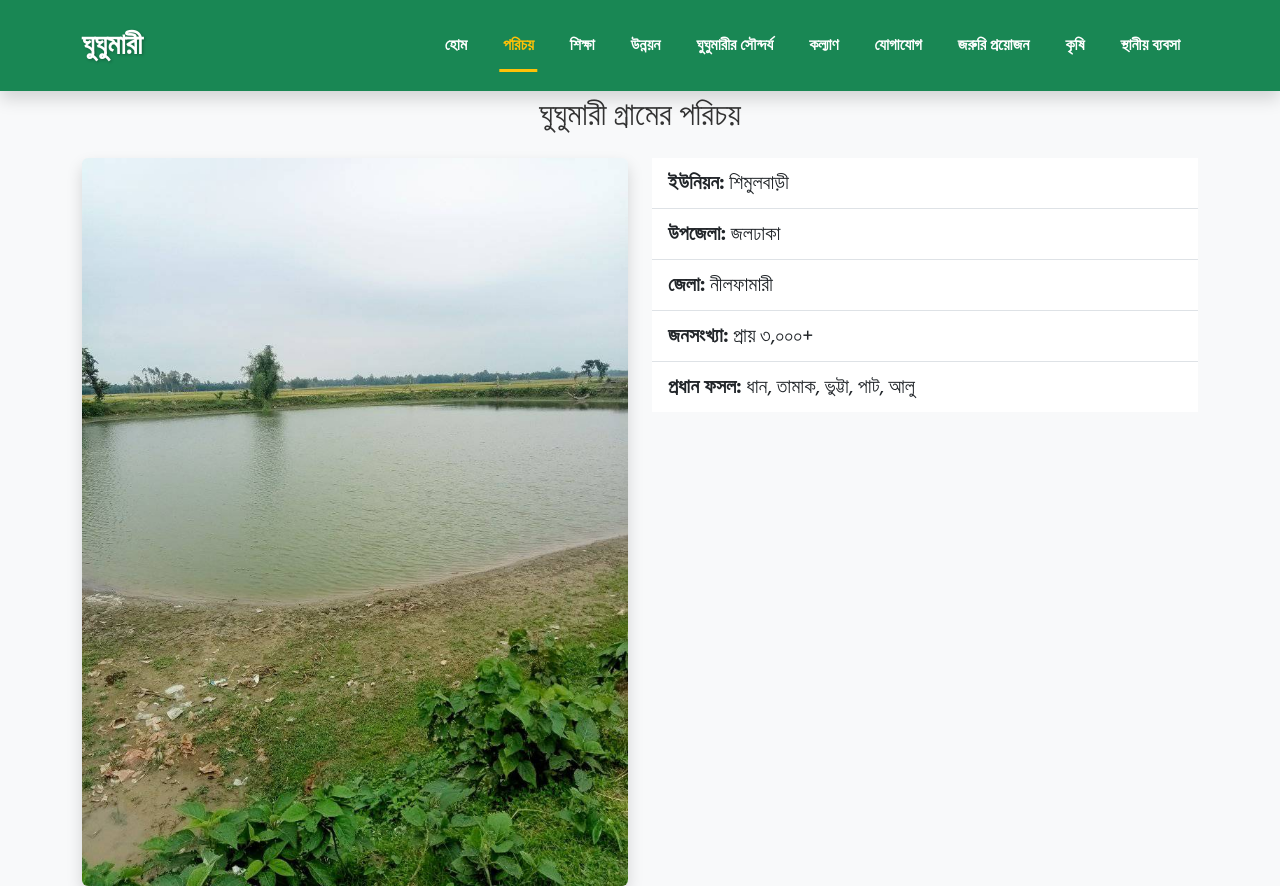
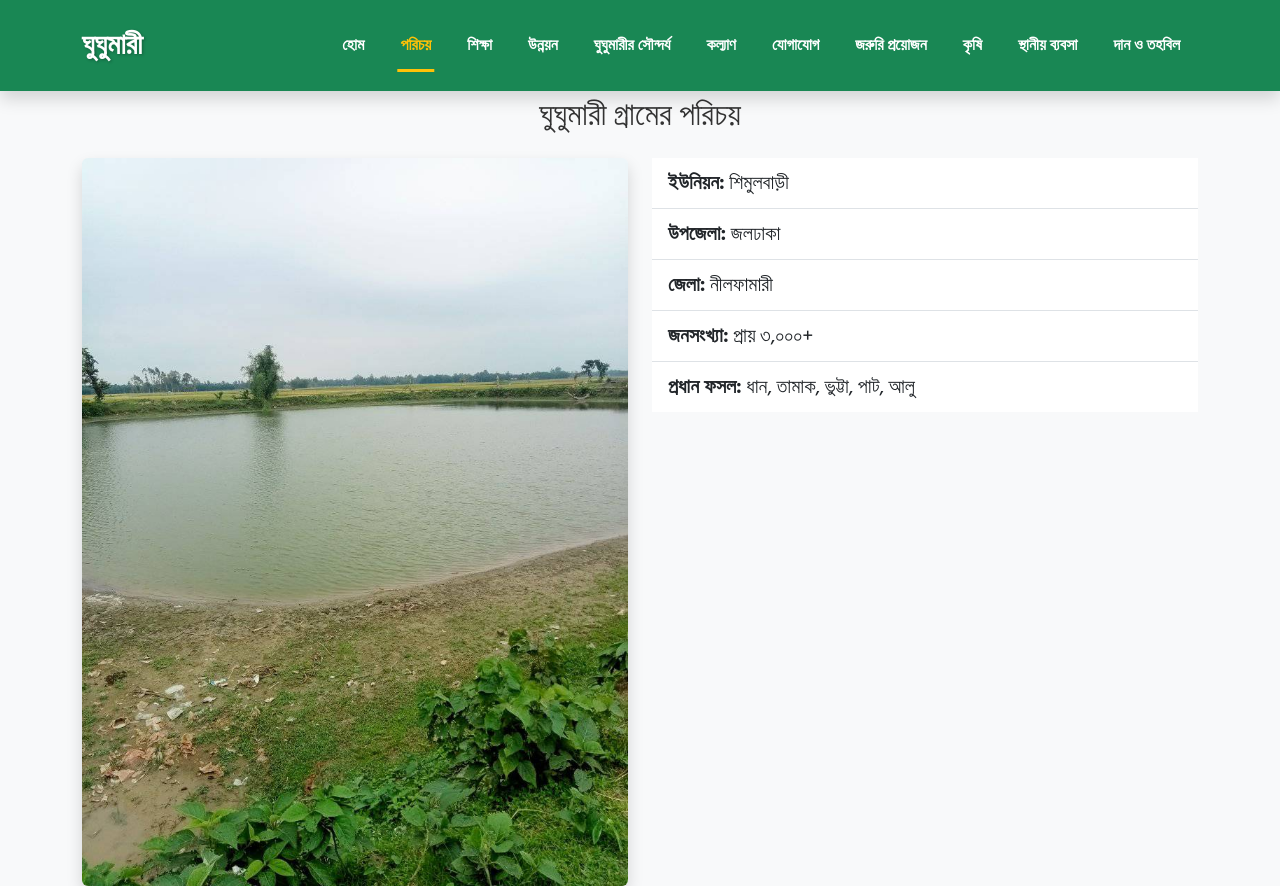
Before and after one commit to sayed02-debug/ghughumari, a plain HTML site: page about.html in a window 1280 px wide. Shown: the top 886 px of the page. Drawn offline with nearby package versions, Linux system fonts and the light colour scheme.

Commit message:
donation

```diff
--- a/about.html
+++ b/about.html
@@ -27,6 +27,7 @@
           <li class="nav-item"><a class="nav-link" href="emergency.html">জরুরি প্রয়োজন</a></li>
           <li class="nav-item"><a class="nav-link" href="agriculture.html">কৃষি</a></li>
           <li class="nav-item"><a class="nav-link" href="local-business.html">স্থানীয় ব্যবসা</a></li>
+          <li class="nav-item"><a class="nav-link" href="donation.html">দান ও তহবিল</a></li>
         </ul>
       </div>
     </div>
```
Also changed, not shown: agriculture.html (+1 -0 lines), contact.html (+1 -0 lines), development.html (+1 -0 lines), education.html (+1 -0 lines), emergency.html (+1 -0 lines), index.html (+1 -0 lines), local-business.html (+1 -0 lines), welfare.html (+1 -0 lines).
